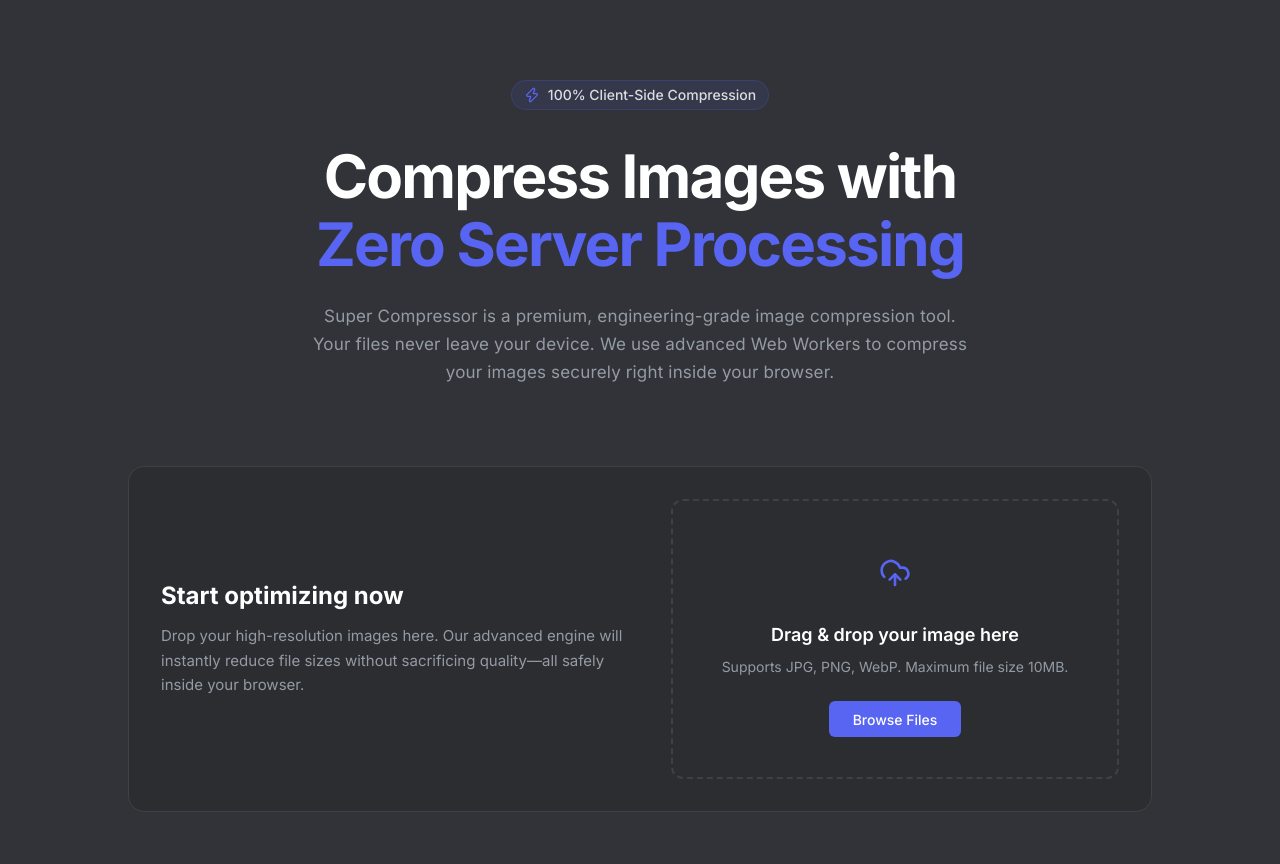
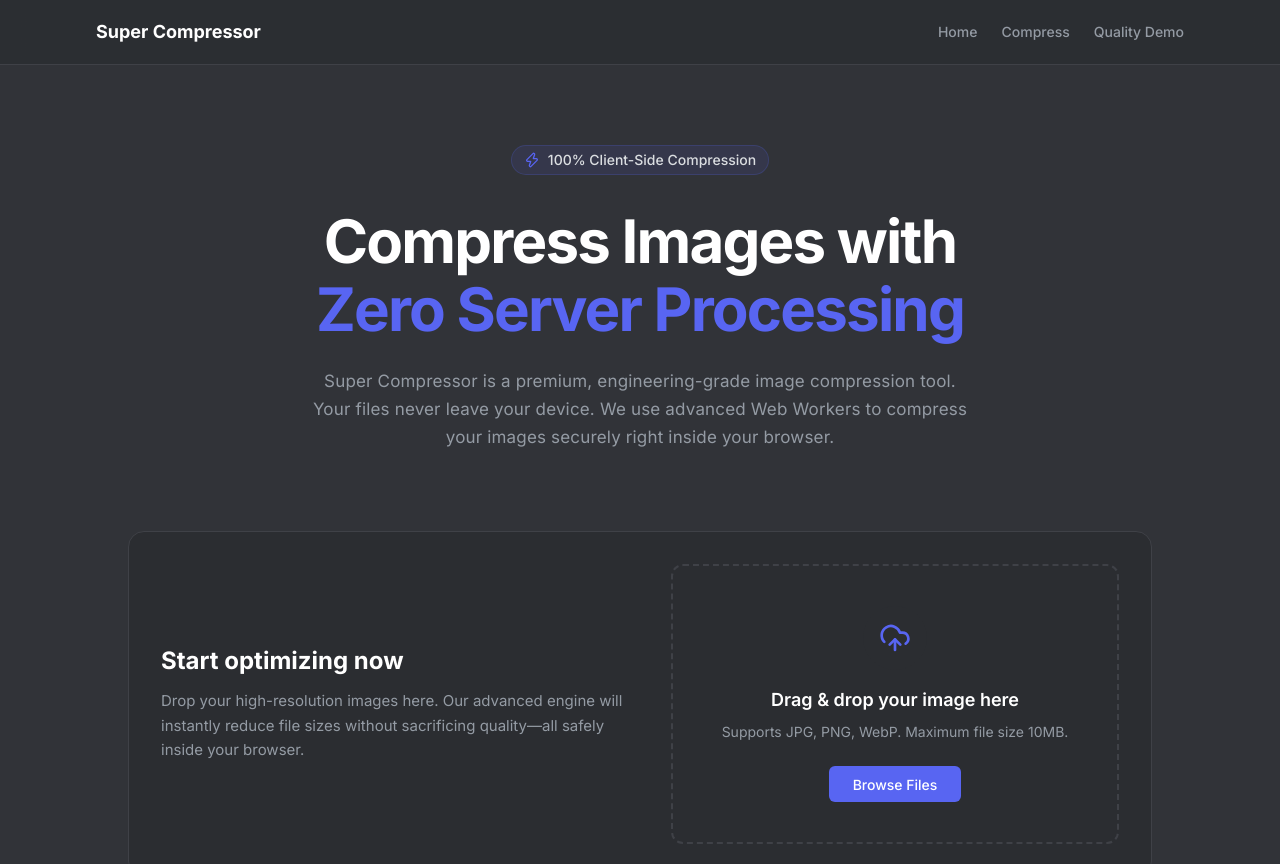
Before and after one commit to madpy-og/image-compressor, a React (Vite) app: page / in a window 1280 px wide. Shown: the top 864 px of the page. Built offline with nearby package versions, Linux system fonts and the light colour scheme.

Commit message:
add navbar for navigation

```diff
--- a/src/App.tsx
+++ b/src/App.tsx
@@ -4,6 +4,7 @@
 import { SettingsPreview } from './components/SettingsPreview';
 import { Result } from './components/Result';
 import { Hero } from './components/Hero';
+import { Navbar } from './components/Navbar';
 import { ComparisonSlider } from './components/ComparisonSlider';
 
 function App() {
@@ -58,7 +59,8 @@
   };
 
   return (
-    <div className="min-h-screen bg-discord-canvas flex flex-col font-sans">
+    <div className="min-h-screen bg-discord-canvas flex flex-col font-sans" id="home">
+      <Navbar />
       <Hero />
 
       {/* Main Content Area */}
@@ -66,7 +68,7 @@
         <div className="max-w-5xl mx-auto">
           {!originalFile ? (
             <>
-              <div className="bg-discord-surface1 rounded-[16px] p-6 md:p-8 border border-discord-border max-w-5xl mx-auto flex flex-col md:flex-row items-center gap-8">
+              <div id="uploader" className="bg-discord-surface1 rounded-[16px] p-6 md:p-8 border border-discord-border max-w-5xl mx-auto flex flex-col md:flex-row items-center gap-8 scroll-mt-24">
                 {/* CTA Text - Hidden on mobile, visible on desktop to fill space */}
                 <div className="hidden md:block flex-1 pr-4">
                   <h2 className="text-2xl font-bold text-discord-onPrimary mb-3">
@@ -83,7 +85,9 @@
                 </div>
               </div>
 
-              <ComparisonSlider />
+              <div id="compare" className="scroll-mt-24">
+                <ComparisonSlider />
+              </div>
             </>
           ) : (
             <div className="space-y-8 animate-in fade-in slide-in-from-bottom-4 duration-500">
--- /dev/null
+++ b/src/components/Navbar.tsx
@@ -0,0 +1,27 @@
+import React from 'react';
+import { Image as ImageIcon } from 'lucide-react';
+
+export function Navbar() {
+  return (
+    <nav className="sticky top-0 z-50 w-full bg-discord-surface1/80 backdrop-blur-md border-b border-discord-border">
+      <div className="max-w-6xl mx-auto px-4 sm:px-6 lg:px-8">
+        <div className="flex items-center justify-between h-16">
+          <div className="flex items-center gap-2">
+            <span className="font-bold text-lg text-discord-onPrimary">Super Compressor</span>
+          </div>
+          <div className="flex space-x-6">
+            <a href="#home" className="text-sm font-medium text-discord-inkMuted hover:text-discord-onPrimary transition-colors">
+              Home
+            </a>
+            <a href="#uploader" className="text-sm font-medium text-discord-inkMuted hover:text-discord-onPrimary transition-colors">
+              Compress
+            </a>
+            <a href="#compare" className="text-sm font-medium text-discord-inkMuted hover:text-discord-onPrimary transition-colors">
+              Quality Demo
+            </a>
+          </div>
+        </div>
+      </div>
+    </nav>
+  );
+}
--- a/src/index.css
+++ b/src/index.css
@@ -30,6 +30,10 @@
 }
 
 @layer base {
+  html {
+    scroll-behavior: smooth;
+  }
+
   body {
     @apply bg-discord-canvas text-discord-ink font-sans antialiased;
   }
```
